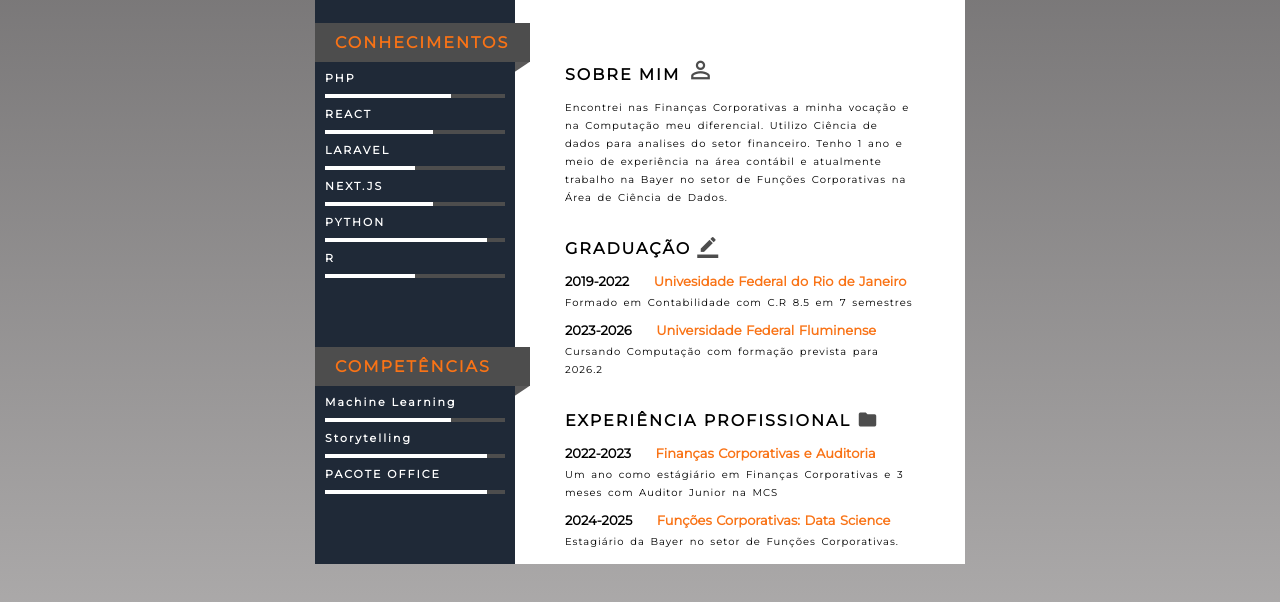
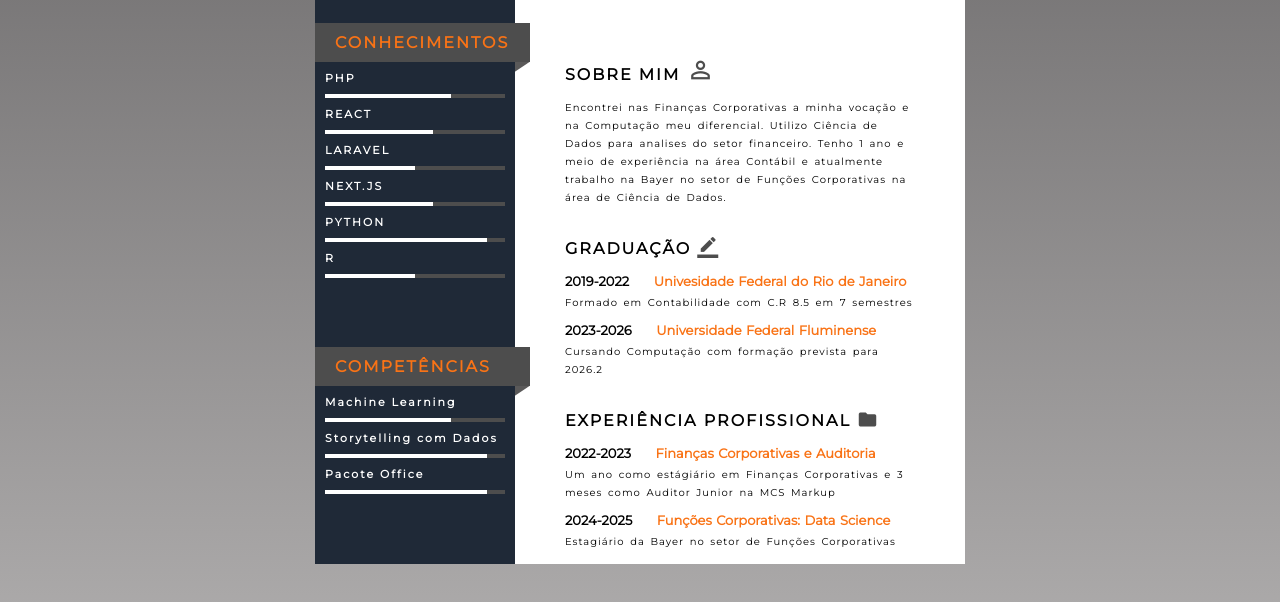
Before and after one commit to Sevengusta/Curriculum-Vitae, a plain HTML site: page index.html in a window 1280 px wide. Shown: the part 292-894 px from the top of the page. Drawn offline with Linux system fonts and the light colour scheme.

Commit message:
nova experiência profissional

```diff
--- a/index.html
+++ b/index.html
@@ -80,13 +80,13 @@
 			</div>
 			</p>
 
-			<p class="p1">Storytelling
+			<p class="p1">Storytelling com Dados
 			<div class="skill-container">
 				<div class="skill storytelling"></div>
 			</div>
 			</p>
 
-			<p class="p1">PACOTE OFFICE
+			<p class="p1">Pacote Office
 			<div class="skill-container">
 				<div class="skill office"></div>
 			</div>
@@ -108,8 +108,8 @@
 		<div class="box-2">
 			<h2>SOBRE MIM <i class="material-icons icons3" style="font-size: 28px!important; ">perm_identity</i></h2>
 			<p class="p2">
-				Encontrei nas Finanças Corporativas a minha vocação e na Computação meu diferencial. Utilizo Ciência de dados para analises do setor financeiro. Tenho 1 ano e meio de experiência na área contábil e
-				atualmente trabalho na Bayer no setor de Funções Corporativas na Área de Ciência de Dados.
+				Encontrei nas Finanças Corporativas a minha vocação e na Computação meu diferencial. Utilizo Ciência de Dados para analises do setor financeiro. Tenho 1 ano e meio de experiência na área Contábil e
+				atualmente trabalho na Bayer no setor de Funções Corporativas na área de Ciência de Dados.
 
 			</p>
 		</div>
@@ -135,12 +135,12 @@
 			<h2>EXPERIÊNCIA PROFISSIONAL <i class="material-icons icons3" >folder</i></h2>
 			<p class="p3">2022-2023 <span>Finanças Corporativas e Auditoria</span></p>
 			<p class="p2">
-				Um ano como estágiário em Finanças Corporativas e 3 meses com Auditor Junior na MCS
+				Um ano como estágiário em Finanças Corporativas e 3 meses como Auditor Junior na MCS Markup
 			</p>
 
 			<p class="p3">2024-2025 <span>Funções Corporativas: Data Science </span></p>
 			<p class="p2">
-				Estagiário da Bayer no setor de Funções Corporativas.
+				Estagiário da Bayer no setor de Funções Corporativas
 			</p>
 
 
```
